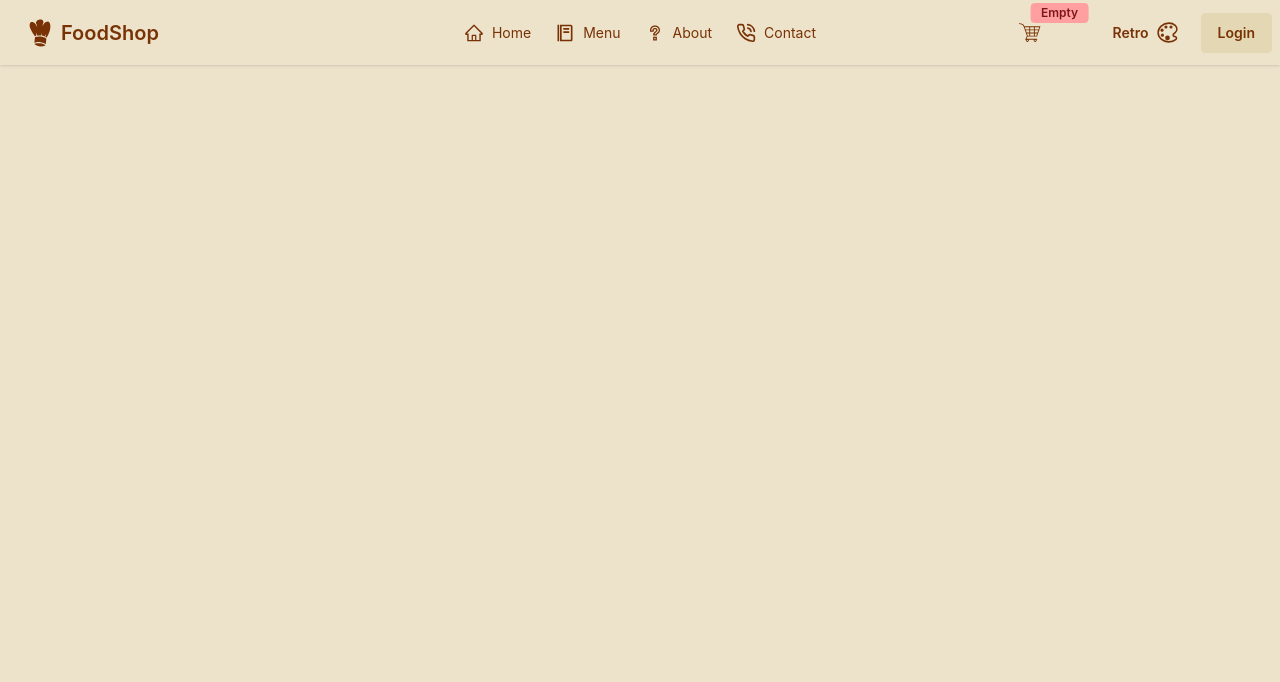
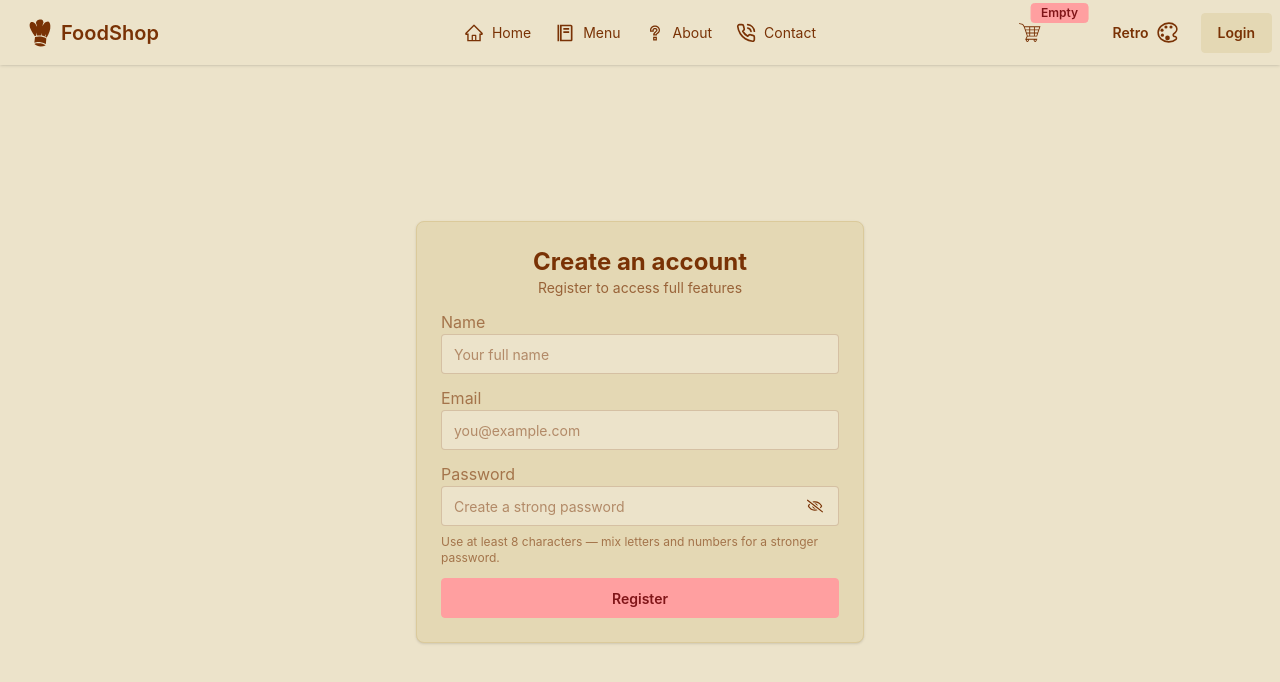
Before and after one commit to I-k-a-r-o-s/food_shop_frontend, a React app: page /register in a window 1280 px wide. Shown: the top 682 px of the page. Built offline with nearby package versions, Linux system fonts and the light colour scheme; the HTML template or start-up script is replaced by a standard one.

Commit message:
wrote and linked register page

```diff
--- a/src/App.jsx
+++ b/src/App.jsx
@@ -6,6 +6,7 @@ import Contact from "./pages/Contact";
 import Menu from "./pages/Menu";
 import Navbar from "./components/Navbar";
 import { Toaster } from "react-hot-toast";
+import Register from "./pages/Register";
 
 const App = () => {
   return (
@@ -19,6 +20,7 @@ const App = () => {
         <Route path="/cart" element={<Cart />} />
         <Route path="/contact" element={<Contact />} />
         <Route path="/menu" element={<Menu />} />
+        <Route path="/register" element={<Register/>} />
       </Routes>
     </div>
   );
--- /dev/null
+++ b/src/pages/Register.jsx
@@ -0,0 +1,121 @@
+import { useState } from "react";
+import { FaRegEye, FaRegEyeSlash } from "react-icons/fa";
+
+const Register = () => {
+  const [showPassword, setShowPassword] = useState(false);
+  const [formData, setFormData] = useState({
+    name: "",
+    email: "",
+    password: "",
+  });
+
+  const handleSubmit = (e) => {
+    e.preventDefault();
+    try {
+      console.log(formData);
+    } catch (error) {
+        console.log("Error",error)
+    }
+  };
+
+  return (
+    <div className="hero min-h-[calc(100vh-4rem)] bg-base-100">
+      <div className="hero-content text-center">
+        {/* keep layout width controlled so the hero positioning is preserved */}
+        <form className="w-full max-w-md" onSubmit={handleSubmit}>
+          <div className="card bg-base-200 border border-base-300 rounded-lg shadow-sm p-6">
+            {/* header */}
+            <div className="mb-3">
+              <h2 className="text-2xl font-bold">Create an account</h2>
+              <p className="text-sm opacity-70">
+                Register to access full features
+              </p>
+            </div>
+
+            {/* name */}
+            <div className="form-control mb-3 text-left">
+              <label className="label">
+                <span className="label-text">Name</span>
+              </label>
+              <input
+                name="name"
+                type="text"
+                className="input input-bordered w-full"
+                placeholder="Your full name"
+                required
+                value={formData.name}
+                onChange={(e) =>
+                  setFormData((prev) => ({ ...prev, name: e.target.value }))
+                }
+              />
+            </div>
+
+            {/* email */}
+            <div className="form-control mb-3 text-left">
+              <label className="label">
+                <span className="label-text">Email</span>
+              </label>
+              <input
+                name="email"
+                type="email"
+                className="input input-bordered w-full"
+                placeholder="you@example.com"
+                required
+                value={formData.email}
+                onChange={(e) =>
+                  setFormData((prev) => ({ ...prev, email: e.target.value }))
+                }
+              />
+            </div>
+
+            {/* password with inline toggle */}
+            <div className="form-control mb-3 text-left relative">
+              <label className="label">
+                <span className="label-text">Password</span>
+              </label>
+
+              {/* wrapper is relative so the toggle can be absolutely placed */}
+              <div className="relative">
+                <input
+                  name="password"
+                  type={showPassword ? "text" : "password"}
+                  className="input input-bordered w-full pr-10 validator"
+                  minLength="8"
+                  placeholder="Create a strong password"
+                  required
+                  value={formData.password}
+                  onChange={(e) =>
+                    setFormData((prev) => ({
+                      ...prev,
+                      password: e.target.value,
+                    }))
+                  }
+                />
+                <button
+                  type="button"
+                  title={showPassword ? "Hide password" : "Show password"}
+                  onClick={() => setShowPassword(!showPassword)}
+                  className="absolute right-2 top-1/2 -translate-y-1/2 pr-2 hover:cursor-pointer"
+                >
+                  {showPassword ? <FaRegEye /> : <FaRegEyeSlash />}
+                </button>
+              </div>
+
+              <p className="text-xs opacity-60 mt-2">
+                Use at least 8 characters — mix letters and numbers for a
+                stronger password.
+              </p>
+            </div>
+
+            {/* primary action */}
+            <button type="submit" className="btn btn-primary w-full">
+              Register
+            </button>
+          </div>
+        </form>
+      </div>
+    </div>
+  );
+};
+
+export default Register;
```
